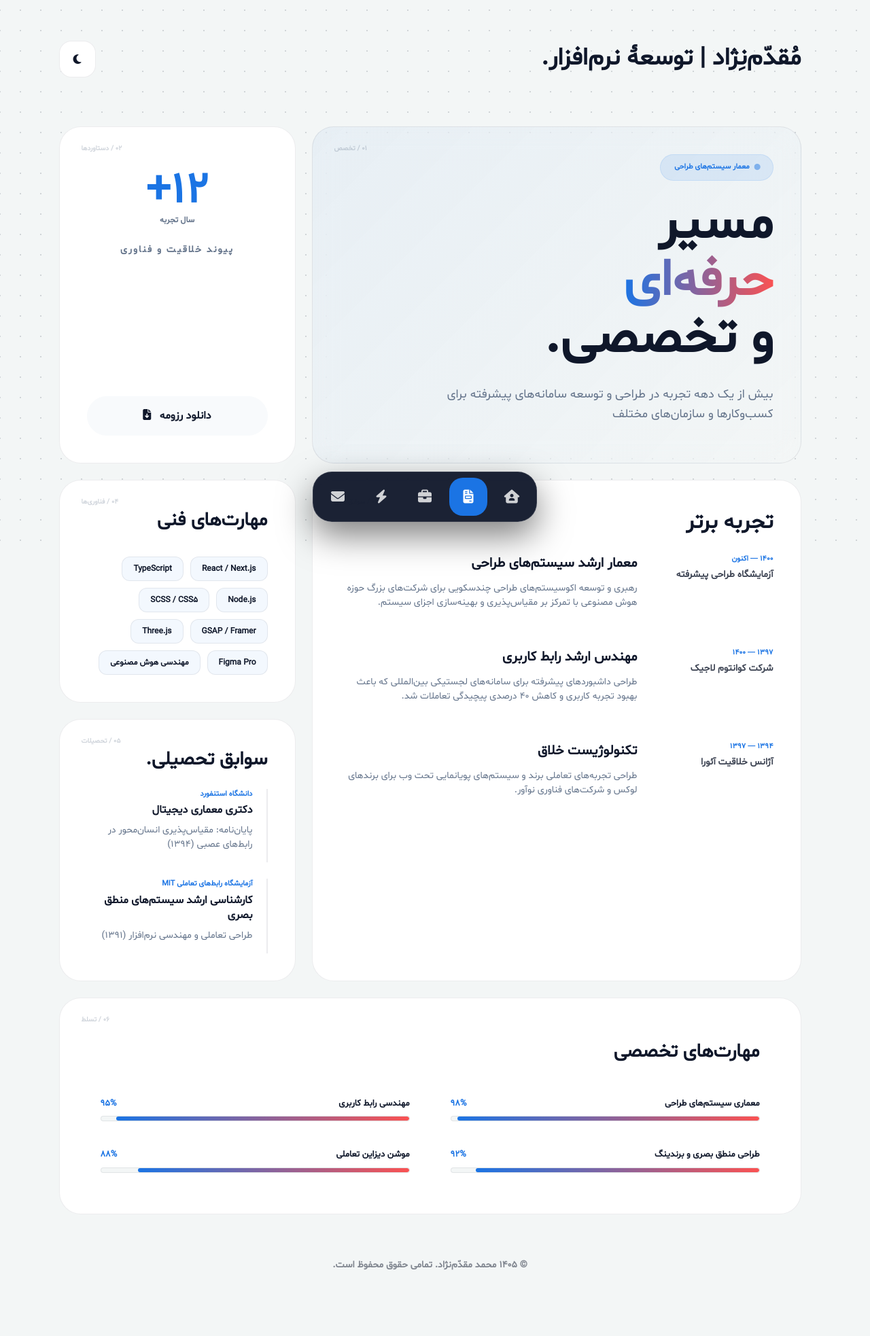
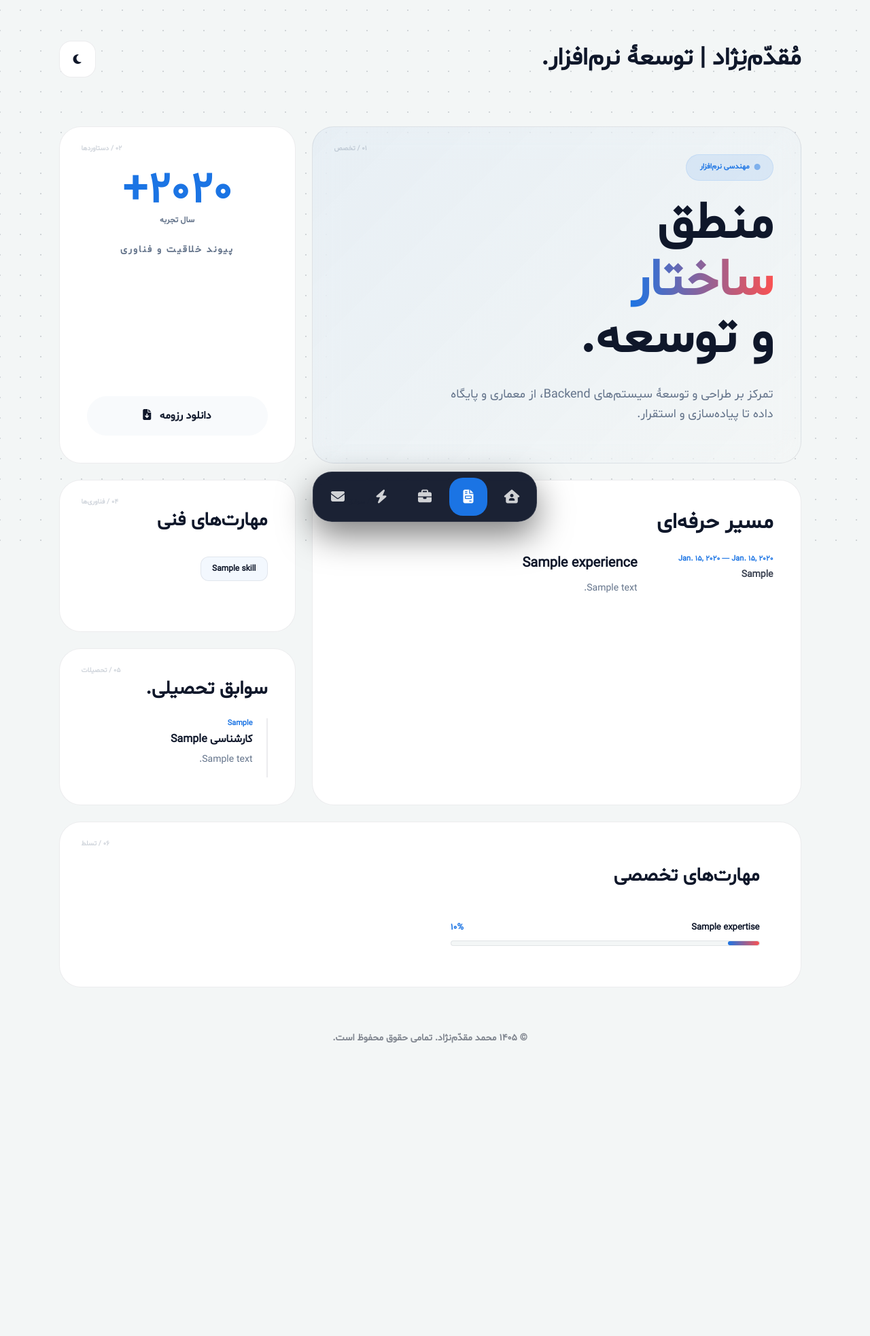
Before and after one commit to MimSkywalker/My_weblog_v2, a Django app: page /resume/ in a window 1280 px wide. Shown: the top 1966 px of the page at 68% size. After the commit the page ends 1535 px from the top, so only its background shows below. Run offline with Django 5.2, Linux system fonts and the light colour scheme; tables that the repository leaves empty hold one stand-in row (values such as "Sample post"); some libraries are stand-ins or nearby versions.

Commit message:
Add resume's view and Update resume's Template

```diff
--- a/config/resume/models.py
+++ b/config/resume/models.py
@@ -89,9 +89,9 @@ class Expertise(models.Model):
 
 class Education(models.Model):
     class Degree(models.TextChoices):
-        BACHELOR = 'b', "Bachelor's Degree"
-        MASTER = 'm', "Master's Degree"
-        PHD = 'p', "Doctoral Degree"
+        BACHELOR = 'b', "کارشناسی"
+        MASTER = 'm', "دکتری"
+        PHD = 'p', "کارشناسی ارشد"
 
     institution = models.CharField(max_length=255)
     field_of_study = models.CharField(max_length=255)
--- a/config/resume/views.py
+++ b/config/resume/views.py
@@ -80,9 +80,10 @@ class ResumeView(TemplateView):
         context = super().get_context_data(**kwargs)
         context['profile'] = Profile.objects.first()
 
-        context['experiences'] = Experience.objects.all()
+        context['experiences'] = Experience.objects.all().order_by('end_date')
         context['skills'] = Skill.objects.all()
-        context['educations'] = Education.objects.all()
+        context['educations'] = Education.objects.all().order_by(
+            'field_of_study', 'degree')
         context['expertise'] = Expertise.objects.all()
 
         return context
--- a/config/templates/resume/resume.html
+++ b/config/templates/resume/resume.html
@@ -1,5 +1,5 @@
 {% extends "base.html" %}
-{% load static %}
+{% load static %}{% load jalali %}
 {% block title %}رزومه | محمّد مقدّم‌نژاد{% endblock %}
 
 
@@ -12,13 +12,13 @@
   <span class="card-number">01 / تخصص</span>
   <div class="badge-status">
     <i class="fa-solid fa-circle"></i>
-    معمار سیستم‌های طراحی
+    مهندسی نرم‌افزار
   </div>
   <h1 class="hero-title">
-    مسیر <br /><span>حرفه‌ای</span><br />و تخصصی.
+    منطق <br /><span>ساختار</span><br />و توسعه.
   </h1>
   <p class="hero-desc">
-    بیش از یک دهه تجربه در طراحی و توسعه سامانه‌های پیشرفته برای کسب‌وکارها و سازمان‌های مختلف
+    تمرکز بر طراحی و توسعۀ سیستم‌های Backend، از معماری و پایگاه داده تا پیاده‌سازی و استقرار.
   </p>
 </div>
 <!-- END HERO SECTION -->
@@ -27,14 +27,15 @@
 <div class="bento-card card-profile wow animate__fadeInRight">
   <span class="card-number">02 / دستاوردها</span>
   <div class="stat-item mt-4">
-    <span class="stat-num">12+</span>
+    <span class="stat-num">{{ profile.years_of_experience }}+</span>
     <span class="stat-label d-block">سال تجربه</span>
   </div>
   <p class="text-muted small fw-bold text-uppercase mt-4">
     پیوند خلاقیت و فناوری
   </p>
   <div class="mt-auto w-100">
-    <a href="resume.html#" class="btn btn-light rounded-pill w-100 py-3 fw-bold text-uppercase">
+    <a href="{{ profile.resume_file.url }}" class="btn btn-light rounded-pill w-100 py-3 fw-bold text-uppercase"
+      target="_blank">
       دانلود رزومه <i class="fa-solid fa-file-arrow-down ms-2"></i>
     </a>
   </div>
@@ -44,49 +45,31 @@
 <!-- START EXPERIENCE SECTION -->
 <div class="bento-card card-experience wow animate__fadeInUp">
   <span class="card-number">03 / سوابق کاری</span>
-  <h2 class="text-uppercase mb-4">تجربه برتر</h2>
+  <h2 class="text-uppercase mb-4">مسیر حرفه‌ای</h2>
 
   <div class="timeline-stack">
+
+    {% for experience in experiences %}
     <div class="timeline-item">
       <div class="timeline-meta">
-        <span class="time-range">1400 — اکنون</span>
-        <span class="company">آزمایشگاه طراحی پیشرفته</span>
+
+        {% if not experience.end_date %}
+        <span class="time-range">{{ experience.start_date|jalali_year }} — اکنون</span>
+        {% else %}
+        <span class="time-range">{{ experience.start_date|jalali_year }} — {{ experience.end_date|jalali_year }}</span>
+        {% endif %}
+
+        <span class="company">{{ experience.organization }}</span>
       </div>
       <div class="timeline-content">
-        <h4 class="role">معمار ارشد سیستم‌های طراحی</h4>
+        <h4 class="role">{{ experience.title }}</h4>
         <p class="small text-muted">
-          رهبری و توسعه اکوسیستم‌های طراحی چندسکویی برای شرکت‌های بزرگ حوزه هوش مصنوعی با تمرکز بر مقیاس‌پذیری و
-          بهینه‌سازی اجزای سیستم.
+          {{ experience.description }}
         </p>
       </div>
     </div>
+    {% endfor %}
 
-    <div class="timeline-item">
-      <div class="timeline-meta">
-        <span class="time-range">1397 — 1400</span>
-        <span class="company">شرکت کوانتوم لاجیک</span>
-      </div>
-      <div class="timeline-content">
-        <h4 class="role">مهندس ارشد رابط کاربری</h4>
-        <p class="small text-muted">
-          طراحی داشبوردهای پیشرفته برای سامانه‌های لجستیکی بین‌المللی که باعث بهبود تجربه کاربری و کاهش 40 درصدی
-          پیچیدگی تعاملات شد.
-        </p>
-      </div>
-    </div>
-
-    <div class="timeline-item">
-      <div class="timeline-meta">
-        <span class="time-range">1394 — 1397</span>
-        <span class="company">آژانس خلاقیت آئورا</span>
-      </div>
-      <div class="timeline-content">
-        <h4 class="role">تکنولوژیست خلاق</h4>
-        <p class="small text-muted">
-          طراحی تجربه‌های تعاملی برند و سیستم‌های پویانمایی تحت وب برای برندهای لوکس و شرکت‌های فناوری نوآور.
-        </p>
-      </div>
-    </div>
   </div>
 </div>
 <!-- END EXPERIENCE SECTION -->
@@ -96,14 +79,11 @@
   <span class="card-number">04 / فناوری‌ها</span>
   <h3 class="text-uppercase mb-4">مهارت‌های فنی</h3>
   <div class="tech-grid">
-    <div class="tech-tag">React / Next.js</div>
-    <div class="tech-tag">TypeScript</div>
-    <div class="tech-tag">Node.js</div>
-    <div class="tech-tag">SCSS / CSS5</div>
-    <div class="tech-tag">GSAP / Framer</div>
-    <div class="tech-tag">Three.js</div>
-    <div class="tech-tag">Figma Pro</div>
-    <div class="tech-tag">مهندسی هوش مصنوعی</div>
+
+    {% for skill in skills %}
+    <div class="tech-tag">{{ skill.name }}</div>
+    {% endfor %}
+
   </div>
 </div>
 <!-- END TECH STACK SECTION -->
@@ -112,20 +92,19 @@
 <div class="bento-card card-edu wow animate__fadeInUp" data-wow-delay="0.2s">
   <span class="card-number">05 / تحصیلات</span>
   <h3 class="text-uppercase mb-4">سوابق تحصیلی.</h3>
-  <div class="edu-item mb-4">
-    <div class="edu-meta">دانشگاه استنفورد</div>
-    <h5 class="edu-title">دکتری معماری دیجیتال</h5>
+
+
+  {% for education in educations %}
+  <div class="edu-item {% if not forloop.last %}mb-4{% endif %}">
+    <div class="edu-meta">{{ education.institution }}</div>
+    <h5 class="edu-title">{{ education.get_degree_display }} {{ education.field_of_study }}</h5>
     <p class="small text-muted">
-      پایان‌نامه: مقیاس‌پذیری انسان‌محور در رابط‌های عصبی (1394)
+      {{ education.description }}
     </p>
   </div>
-  <div class="edu-item">
-    <div class="edu-meta">آزمایشگاه رابط‌های تعاملی MIT</div>
-    <h5 class="edu-title">کارشناسی ارشد سیستم‌های منطق بصری</h5>
-    <p class="small text-muted">
-      طراحی تعاملی و مهندسی نرم‌افزار (1391)
-    </p>
-  </div>
+  {% endfor %}
+
+
 </div>
 <!-- END EDUCATION SECTION -->
 
@@ -135,45 +114,22 @@
   <h3 class="text-uppercase mb-5">مهارت‌های تخصصی</h3>
 
   <div class="skill-meter-grid">
-    <div class="skill-meter-item">
-      <div class="d-flex justify-content-between mb-2">
-        <span class="skill-name">معماری سیستم‌های طراحی</span>
-        <span class="skill-percent">98%</span>
-      </div>
-      <div class="skill-track">
-        <div class="skill-fill" style="width: 98%"></div>
-      </div>
-    </div>
+
+    {% for expert in expertise %}
+
 
     <div class="skill-meter-item">
       <div class="d-flex justify-content-between mb-2">
-        <span class="skill-name">مهندسی رابط کاربری</span>
-        <span class="skill-percent">95%</span>
+        <span class="skill-name">{{ expert.title }}</span>
+        <span class="skill-percent">{{ expert.score }}%</span>
       </div>
       <div class="skill-track">
-        <div class="skill-fill" style="width: 95%"></div>
+        <div class="skill-fill" style="width: {{ expert.score }}%"></div>
       </div>
     </div>
+    {% endfor %}
 
-    <div class="skill-meter-item">
-      <div class="d-flex justify-content-between mb-2">
-        <span class="skill-name">طراحی منطق بصری و برندینگ</span>
-        <span class="skill-percent">92%</span>
-      </div>
-      <div class="skill-track">
-        <div class="skill-fill" style="width: 92%"></div>
-      </div>
-    </div>
 
-    <div class="skill-meter-item">
-      <div class="d-flex justify-content-between mb-2">
-        <span class="skill-name">موشن دیزاین تعاملی</span>
-        <span class="skill-percent">88%</span>
-      </div>
-      <div class="skill-track">
-        <div class="skill-fill" style="width: 88%"></div>
-      </div>
-    </div>
   </div>
 </div>
 <!-- END SKILLS SECTION -->
```
